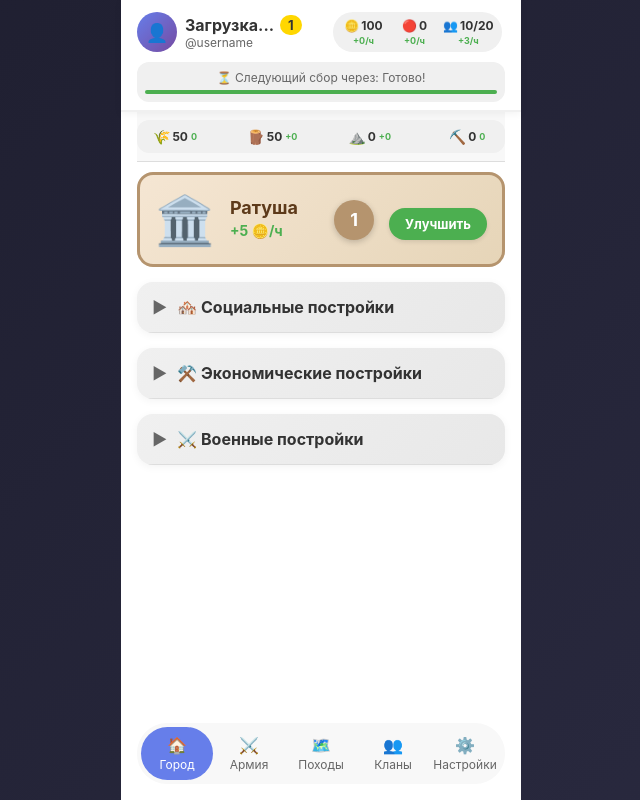
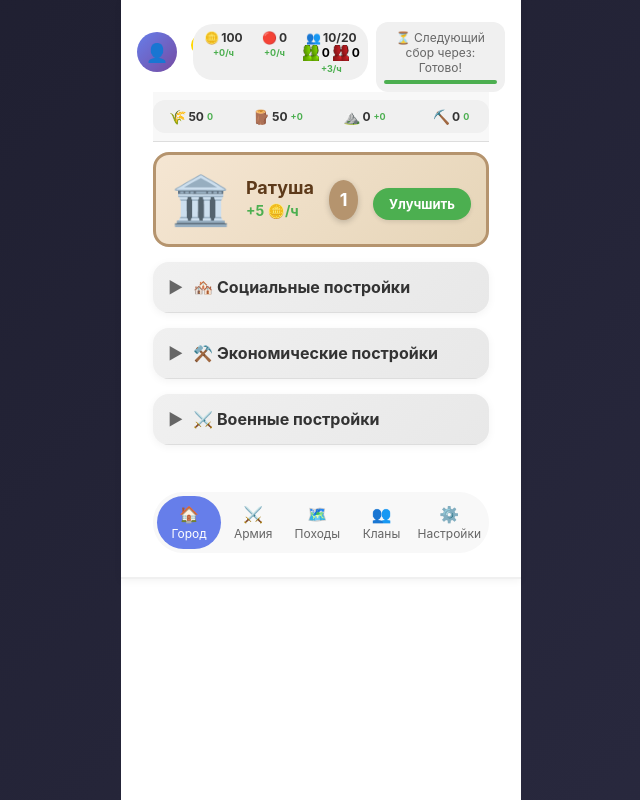
Before and after one commit to madbutcher1212/Rodstone, a Flask app: page / in a window 1280 px wide. Shown: the whole page, without its empty margins (319-959 px from the left). Run offline with Flask 3, Linux system fonts and the light colour scheme; some libraries are stand-ins or nearby versions.

Commit message:
Update index.html

```diff
--- a/frontend/templates/index.html
+++ b/frontend/templates/index.html
@@ -62,9 +62,18 @@
                     </div>
                     <div class="resource-item" onclick="showExactValue('population')">
                         <span class="resource-value">👥<span id="populationDisplay">10/20</span></span>
-                        <span class="resource-income" id="populationGrowth">+3/ч</span>
-                    </div>
+                    <div class="population-detail">
+                        <span class="population-free">
+                        <img src="/static/icons/worker-green.png" class="worker-icon">
+                        <span id="freePopulation">0</span>
+                        </span>
+                        <span class="population-workers">
+                       <img src="/static/icons/worker-red.png" class="worker-icon">
+                       <span id="workersPopulation">0</span>
+                       </span>
                 </div>
+                       <span class="resource-income" id="populationGrowth">+3/ч</span>
+               </div>
             </div>
 
             <!-- Таймер сбора -->
```
